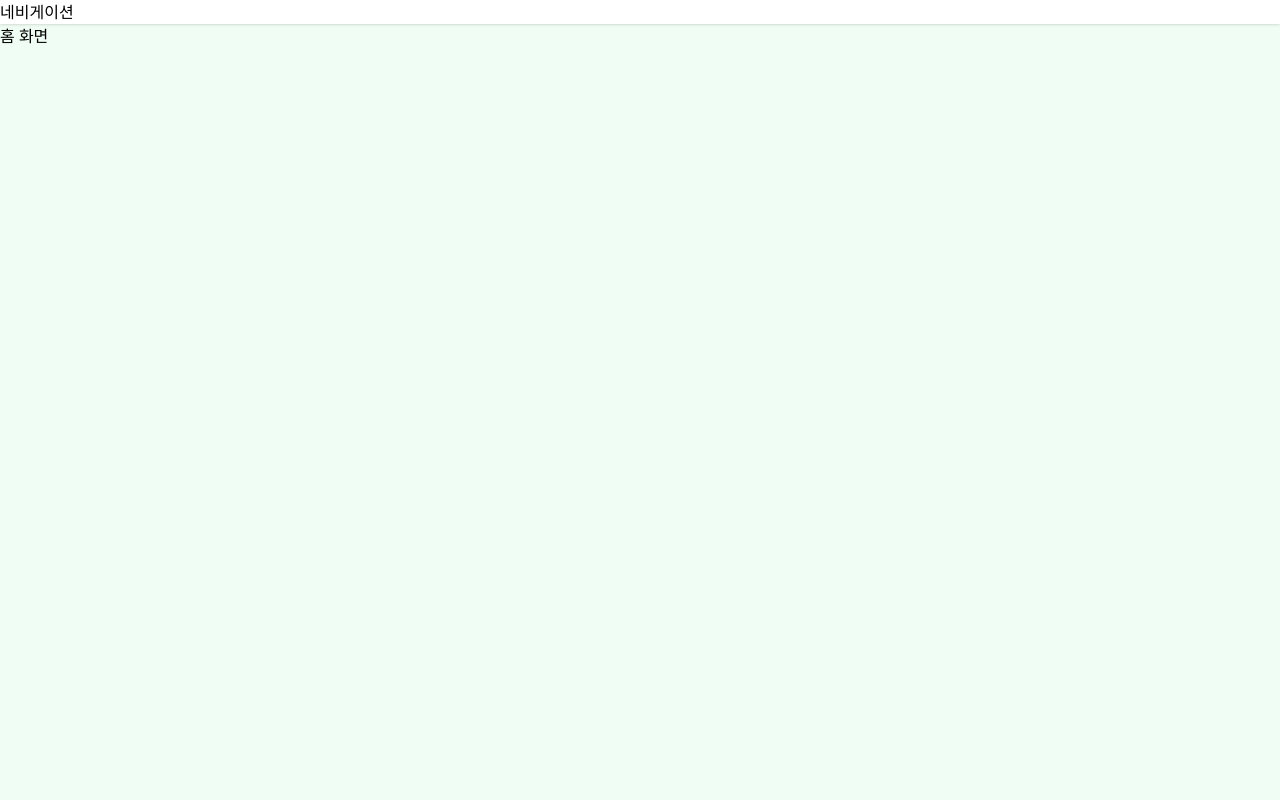
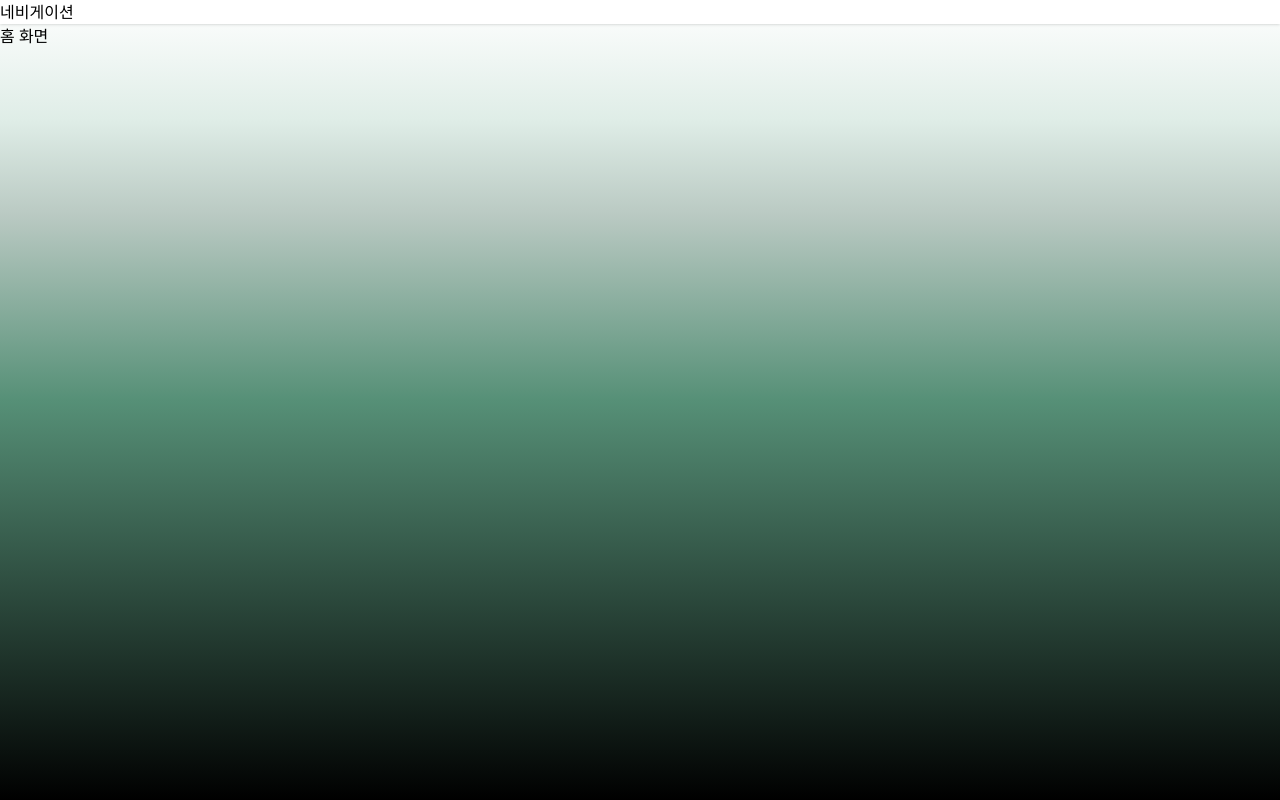
Before and after one commit to clear-checky/checky-FE, a React (Vite) app: page / in a window 1280 px wide. Built offline with nearby package versions, Linux system fonts and the light colour scheme.

Commit message:
feat: 색상 테마 추가

```diff
--- a/src/index.css
+++ b/src/index.css
@@ -1,4 +1,24 @@
-@import "tailwindcss";
+@import 'tailwindcss';
+
+@theme {
+  --color-primary: #dfede7;
+  --color-secondary: #2e3c23;
+  --color-red: #ff0000;
+  --color-yellow: #ff8c00;
+  --color-green: #4f8c73;
+  --color-gray: #797979;
+  --color-light-gray: #d9d9d9;
+}
+
+.bg-gradient-primary {
+  background: linear-gradient(
+    rgba(255, 255, 255, 0.8) 0%,
+    #dfede7 15%,
+    #b9c9c2 27%,
+    #569077 50%,
+    #000000 100%
+  );
+}
 
 body {
   margin: 0;
--- a/src/layouts/MainLayout.tsx
+++ b/src/layouts/MainLayout.tsx
@@ -3,7 +3,7 @@ import Header from '../components/common/Header';
 
 const MainLayout = () => {
   return (
-    <div className="min-h-screen bg-green-50 w-full">
+    <div className="min-h-screen bg-gradient-primary w-full">
       <Header />
       <main className="w-full">
         <Outlet />
```
